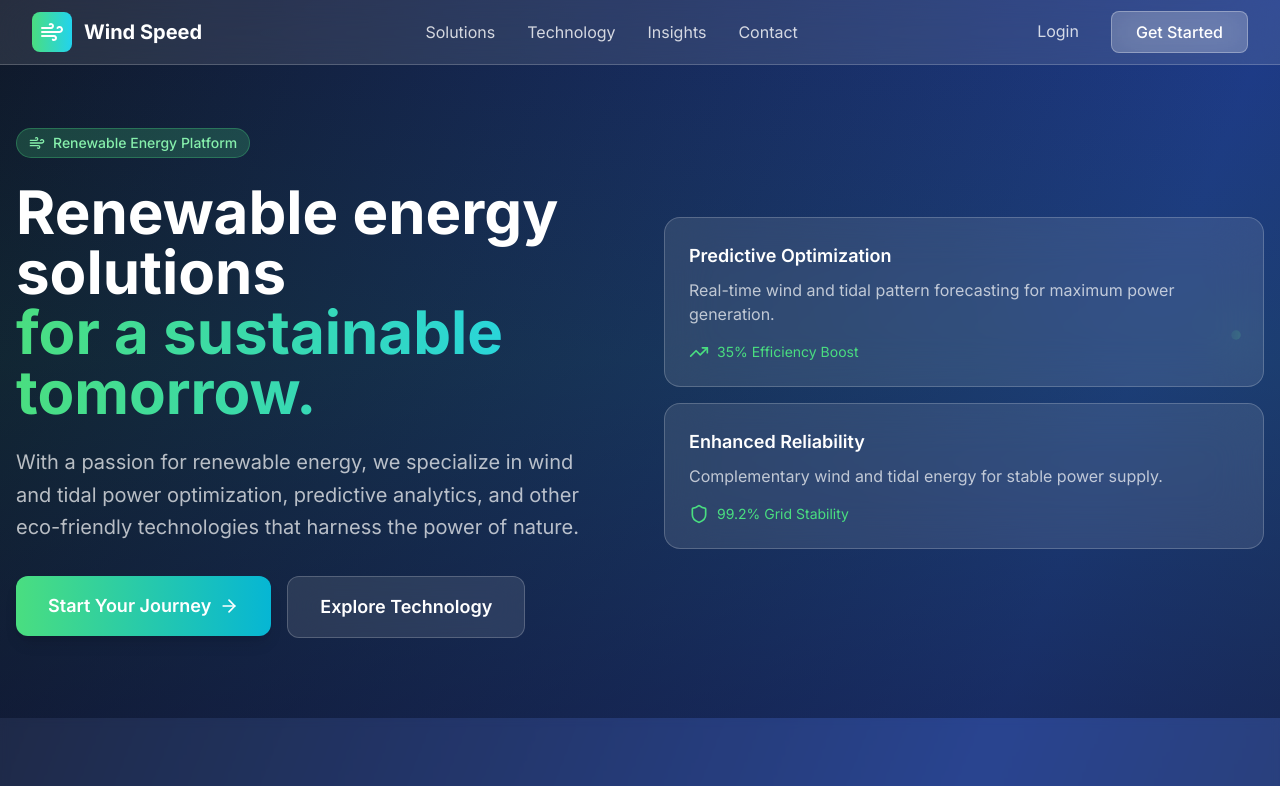
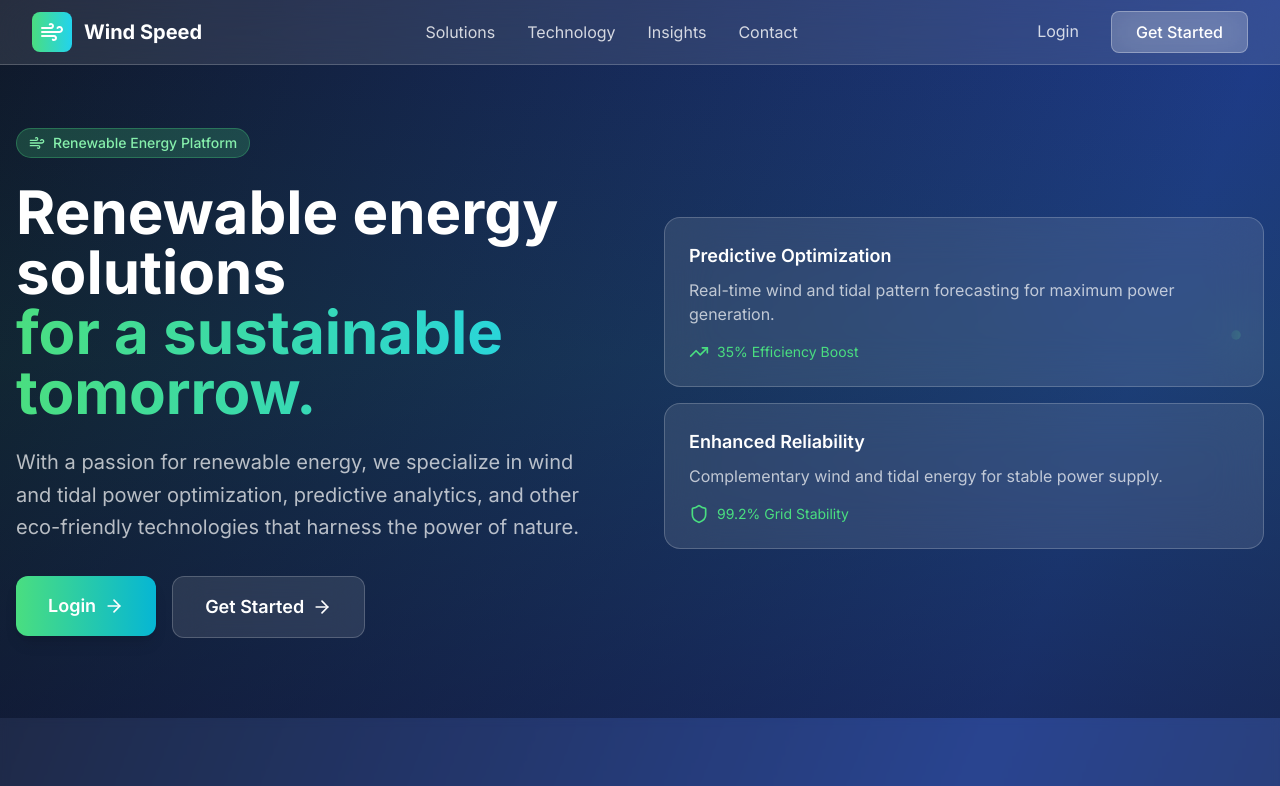
Before and after one commit to SahilKumar75/water-speed, a Next.js app: page / in a window 1280 px wide. Shown: the top 786 px of the page. Built offline with nearby package versions, Linux system fonts and the light colour scheme.

Commit message:
"topbar updated"

```diff
--- a/src/app/api/ml/suggest/route.ts
+++ b/src/app/api/ml/suggest/route.ts
@@ -4,11 +4,14 @@ import { spawn } from 'child_process';
 export async function POST(request: NextRequest) {
   try {
     const { onboardingData } = await request.json();
-    // Use venv python interpreter
-  const PYTHON_PATH = '/Library/Frameworks/Python.framework/Versions/3.13/bin/python3';
+    const PYTHON_PATH = '/Library/Frameworks/Python.framework/Versions/3.13/bin/python3';
+    // Set working directory to project root
     const py = spawn(PYTHON_PATH, [
       'ml/scripts/suggest_model.py'
-    ]);
+    ], {
+      cwd: process.cwd(),
+      env: process.env,
+    });
 
     py.stdin.write(JSON.stringify(onboardingData));
     py.stdin.end();
@@ -22,17 +25,29 @@ export async function POST(request: NextRequest) {
       error += chunk;
     }
 
+    // Improved error logging: always return stderr if present
     if (error) {
-      return NextResponse.json({ error: error }, { status: 500 });
+      console.error('Python stderr:', error);
+      return NextResponse.json({ error: error, result }, { status: 500 });
+    }
+    // Debug: log the raw result
+    console.log('Raw Python output:', JSON.stringify(result));
+    // Remove device message and keep only the last JSON line
+    const lines = result.split('\n').map(l => l.trim()).filter(Boolean);
+    const jsonLine = lines.reverse().find(l => l.startsWith('{') && l.endsWith('}'));
+    if (!jsonLine) {
+      return NextResponse.json({ error: 'No valid JSON output received from ML model.', details: result }, { status: 500 });
     }
     let output;
     try {
-      output = JSON.parse(result);
+      output = JSON.parse(jsonLine);
     } catch (e) {
-      return NextResponse.json({ error: 'Invalid output from ML model.' }, { status: 500 });
+      console.error('JSON parse error:', e, 'Raw result:', jsonLine);
+      return NextResponse.json({ error: 'Invalid output from ML model.', details: jsonLine }, { status: 500 });
     }
     return NextResponse.json(output);
   } catch (error) {
-    return NextResponse.json({ error: 'Failed to process AI suggestion.' }, { status: 500 });
+    console.error('API route error:', error);
+    return NextResponse.json({ error: 'Failed to process AI suggestion.', details: String(error) }, { status: 500 });
   }
 }
--- a/src/app/dashboard/personal/Header.tsx
+++ b/src/app/dashboard/personal/Header.tsx
@@ -10,8 +10,10 @@ export default function Header({ user, onLogout }: HeaderProps) {
     <nav className="bg-white/10 backdrop-blur-xl border-b border-white/20 p-4">
       <div className="max-w-7xl mx-auto flex items-center justify-between">
         <div className="flex items-center space-x-3">
-          <Wind className="w-8 h-8 text-green-400" />
-          <span className="text-white font-bold text-xl">Wind Speed</span>
+          <a href="/" className="flex items-center space-x-2 hover:opacity-80 transition-opacity">
+            <Wind className="w-8 h-8 text-green-400" />
+            <span className="text-white font-bold text-xl">Wind Speed</span>
+          </a>
         </div>
         <button
           onClick={onLogout}
--- a/src/app/dashboard/personal/main/page.tsx
+++ b/src/app/dashboard/personal/main/page.tsx
@@ -170,8 +170,10 @@ export default function PersonalMainDashboard() {
       <nav className="bg-white/10 backdrop-blur-xl border-b border-white/20 p-4">
         <div className="max-w-7xl mx-auto flex items-center justify-between">
           <div className="flex items-center space-x-3">
-            <Wind className="w-8 h-8 text-green-400 animate-spin-slow" />
-            <span className="text-white font-bold text-xl">Wind Speed</span>
+            <a href="/" className="flex items-center space-x-2 hover:opacity-80 transition-opacity">
+              <Wind className="w-8 h-8 text-green-400 animate-spin-slow" />
+              <span className="text-white font-bold text-xl">Wind Speed</span>
+            </a>
           </div>
           <div className="flex items-center gap-2">
             <button
@@ -439,7 +441,8 @@ export default function PersonalMainDashboard() {
             )
           )}
 
-          {/* AI Suggestion Section */}
+          {/*
+          AI Suggestion Section
           <motion.div
             className="mt-8 bg-gradient-to-r from-green-400/10 to-cyan-400/10 border border-green-400/20 rounded-2xl p-6 shadow-lg"
             initial={{ opacity: 0, y: 20 }}
@@ -462,6 +465,7 @@ export default function PersonalMainDashboard() {
               <p className="text-white/80 text-base leading-relaxed">{aiSuggestion}</p>
             )}
           </motion.div>
+          */}
         </motion.div>
       </div>
 
--- a/src/app/page.tsx
+++ b/src/app/page.tsx
@@ -1,4 +1,6 @@
+
 'use client';
+import React from 'react';
 
 import { motion } from 'framer-motion';
 import { Wind, Zap, Shield, Users, ArrowRight, CheckCircle, Star, TrendingUp, BarChart3, Settings } from 'lucide-react';
@@ -6,10 +8,13 @@ import Link from 'next/link';
 import Navigation from '@/components/Navigation';
 
 export default function HomePage() {
+  const [loggedIn, setLoggedIn] = React.useState(false);
+  React.useEffect(() => {
+    setLoggedIn(!!localStorage.getItem('token'));
+  }, []);
   return (
     <>
       <Navigation />
-
       <div className="min-h-screen bg-gradient-to-br from-slate-900 via-blue-900 to-slate-800">
         {/* Hero Section */}
         <section className="relative pt-32 pb-20 px-4 overflow-hidden">
@@ -44,24 +49,41 @@ export default function HomePage() {
                 </p>
 
                 <div className="flex flex-col sm:flex-row gap-4">
-                  <Link href="/register">
+                  {loggedIn ? (
+                    <Link href="/dashboard/personal/main">
                       <motion.button
                         className="bg-gradient-to-r from-green-400 to-cyan-500 px-8 py-4 rounded-xl text-white font-semibold text-lg shadow-lg hover:shadow-xl transition-all flex items-center justify-center group"
                         whileHover={{ scale: 1.02 }}
                         whileTap={{ scale: 0.98 }}
                       >
-                      Start Your Journey
+                        Go to Dashboard
                         <ArrowRight className="w-5 h-5 ml-2 group-hover:translate-x-1 transition-transform" />
                       </motion.button>
                     </Link>
-
+                  ) : (
+                    <>
+                      <Link href="/login">
                         <motion.button
-                    className="bg-white/10 backdrop-blur-lg border border-white/20 px-8 py-4 rounded-xl text-white font-semibold text-lg hover:bg-white/20 transition-all"
+                          className="bg-gradient-to-r from-green-400 to-cyan-500 px-8 py-4 rounded-xl text-white font-semibold text-lg shadow-lg hover:shadow-xl transition-all flex items-center justify-center group"
                           whileHover={{ scale: 1.02 }}
                           whileTap={{ scale: 0.98 }}
                         >
-                    Explore Technology
+                          Login
+                          <ArrowRight className="w-5 h-5 ml-2 group-hover:translate-x-1 transition-transform" />
                         </motion.button>
+                      </Link>
+                      <Link href="/register">
+                        <motion.button
+                          className="bg-white/10 backdrop-blur-lg border border-white/20 px-8 py-4 rounded-xl text-white font-semibold text-lg hover:bg-white/20 transition-all flex items-center justify-center group"
+                          whileHover={{ scale: 1.02 }}
+                          whileTap={{ scale: 0.98 }}
+                        >
+                          Get Started
+                          <ArrowRight className="w-5 h-5 ml-2 group-hover:translate-x-1 transition-transform" />
+                        </motion.button>
+                      </Link>
+                    </>
+                  )}
                 </div>
               </motion.div>
 
@@ -281,6 +303,7 @@ export default function HomePage() {
         </section>
 
         {/* CTA Section */}
+        {!loggedIn && (
           <section className="py-20 px-4">
             <motion.div
               className="max-w-4xl mx-auto text-center bg-gradient-to-r from-green-400/10 to-cyan-500/10 backdrop-blur-xl border border-green-400/20 rounded-3xl p-12"
@@ -316,6 +339,7 @@ export default function HomePage() {
               </div>
             </motion.div>
           </section>
+        )}
 
         {/* Footer */}
         <footer className="border-t border-white/10 py-16 px-4 bg-slate-900/50">
--- a/src/components/Navigation.tsx
+++ b/src/components/Navigation.tsx
@@ -1,10 +1,16 @@
+
 'use client';
+import React from 'react';
 
 import { motion } from 'framer-motion';
 import { Wind } from 'lucide-react';
 import Link from 'next/link';
 
 export default function Navigation() {
+  const [loggedIn, setLoggedIn] = React.useState(false);
+  React.useEffect(() => {
+    setLoggedIn(!!localStorage.getItem('token'));
+  }, []);
   const primaryNavItems = [
     { label: 'Solutions', href: '#solutions' },
     { label: 'Technology', href: '#technology' },
@@ -12,10 +18,14 @@ export default function Navigation() {
     { label: 'Contact', href: '#contact' },
   ];
 
-  const actionNavItems = [
-    { label: 'Login', href: '/login', variant: 'link' as const },
-    { label: 'Get Started', href: '/register', variant: 'primary' as const },
-  ];
+  const actionNavItems = loggedIn
+    ? [
+        { label: 'Dashboard', href: '/dashboard/personal/main', variant: 'primary' as const },
+      ]
+    : [
+        { label: 'Login', href: '/login', variant: 'link' as const },
+        { label: 'Get Started', href: '/register', variant: 'primary' as const },
+      ];
 
   return (
     <nav className="fixed top-0 w-full z-50 bg-white/10 backdrop-blur-xl border-b border-white/20">
```
Also changed, not shown: 1 other file (tests, documents, lock files or other folders). Lines whose indentation alone changed are shown as unchanged.
